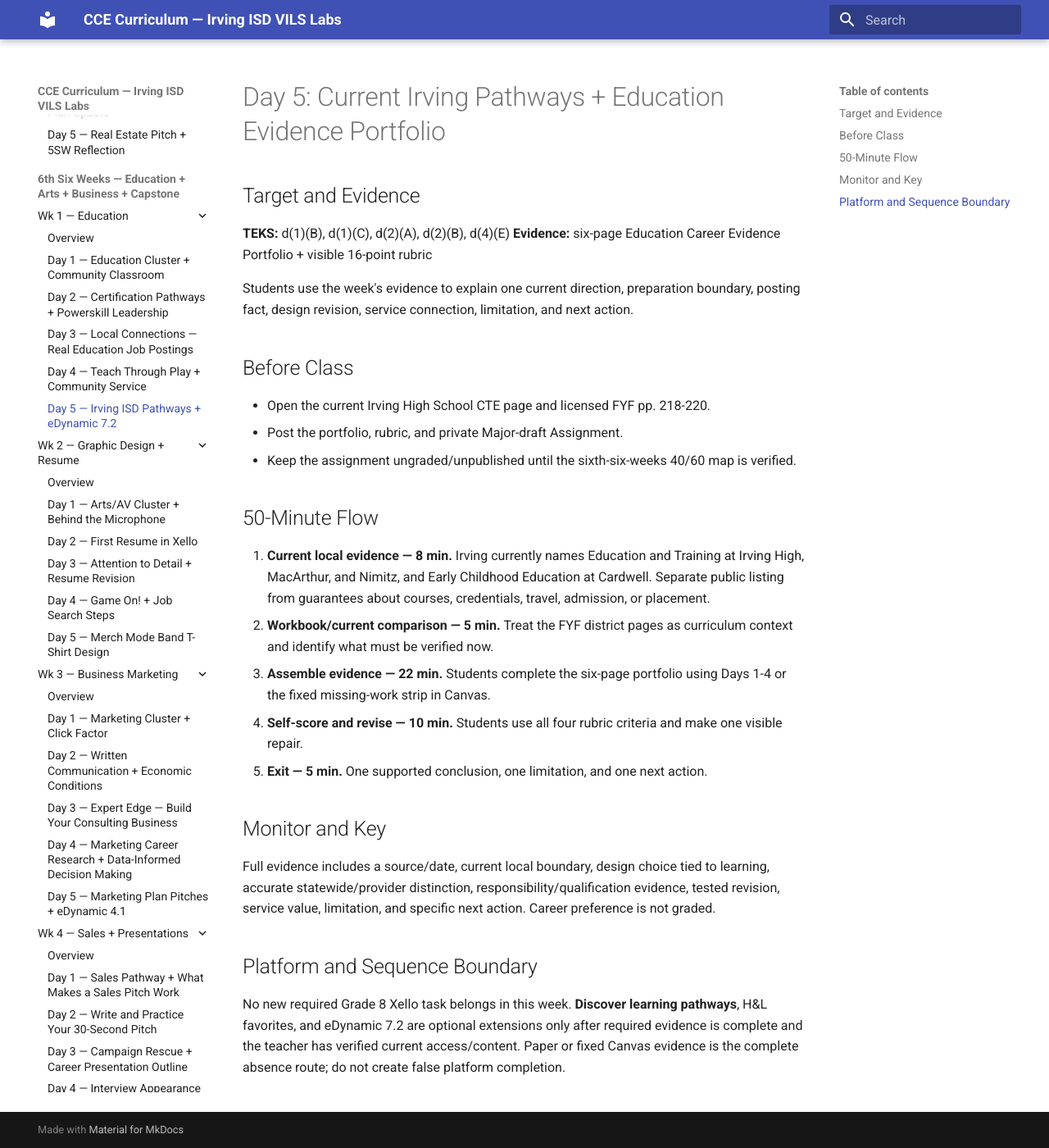
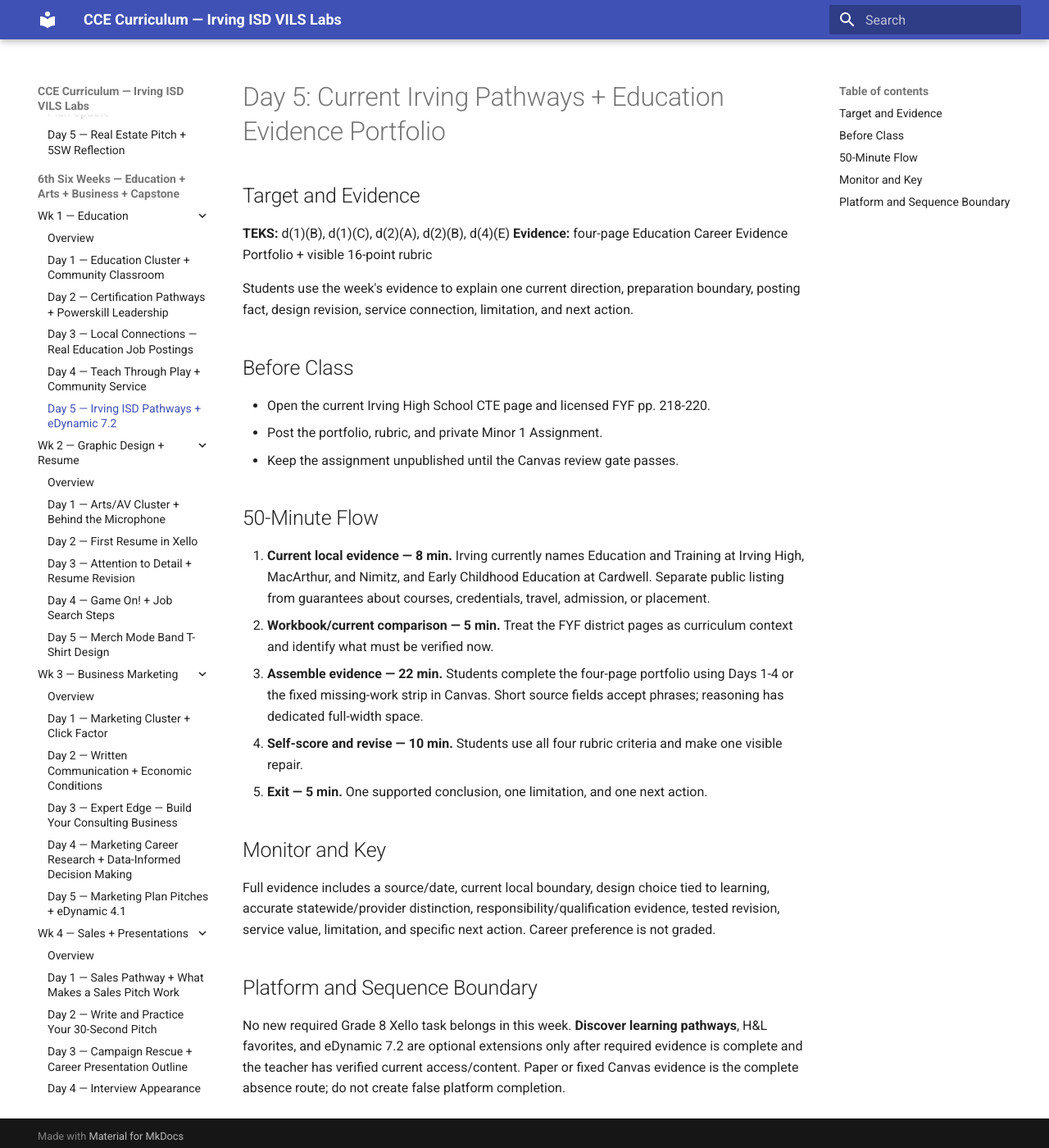
Before and after one commit to elbrielle/cce-curriculum, an MkDocs documentation site: the page built from docs/6sw/wk1-education/day5.md, in a window 1280 px wide and 1400 px high. Shown: the whole window at 82% size. Built offline with MkDocs 1.6.1 and Material for MkDocs 9.7.7, drawn with Linux system fonts in a browser that asks for light colours; the version menu is left out.

Commit message:
Right-size education minor portfolio

```diff
--- a/docs/6sw/wk1-education/day5.md
+++ b/docs/6sw/wk1-education/day5.md
@@ -3,21 +3,21 @@
 ## Target and Evidence
 
 **TEKS:** d(1)(B), d(1)(C), d(2)(A), d(2)(B), d(4)(E)
-**Evidence:** six-page Education Career Evidence Portfolio + visible 16-point rubric
+**Evidence:** four-page Education Career Evidence Portfolio + visible 16-point rubric
 
 Students use the week's evidence to explain one current direction, preparation boundary, posting fact, design revision, service connection, limitation, and next action.
 
 ## Before Class
 
 - Open the current Irving High School CTE page and licensed FYF pp. 218-220.
-- Post the portfolio, rubric, and private Major-draft Assignment.
-- Keep the assignment ungraded/unpublished until the sixth-six-weeks 40/60 map is verified.
+- Post the portfolio, rubric, and private Minor 1 Assignment.
+- Keep the assignment unpublished until the Canvas review gate passes.
 
 ## 50-Minute Flow
 
 1. **Current local evidence — 8 min.** Irving currently names Education and Training at Irving High, MacArthur, and Nimitz, and Early Childhood Education at Cardwell. Separate public listing from guarantees about courses, credentials, travel, admission, or placement.
 2. **Workbook/current comparison — 5 min.** Treat the FYF district pages as curriculum context and identify what must be verified now.
-3. **Assemble evidence — 22 min.** Students complete the six-page portfolio using Days 1-4 or the fixed missing-work strip in Canvas.
+3. **Assemble evidence — 22 min.** Students complete the four-page portfolio using Days 1-4 or the fixed missing-work strip in Canvas. Short source fields accept phrases; reasoning has dedicated full-width space.
 4. **Self-score and revise — 10 min.** Students use all four rubric criteria and make one visible repair.
 5. **Exit — 5 min.** One supported conclusion, one limitation, and one next action.
 
```
Also changed, not shown: docs/6sw/wk1-education/overview.md (+2 -2 lines), 5 other files.
